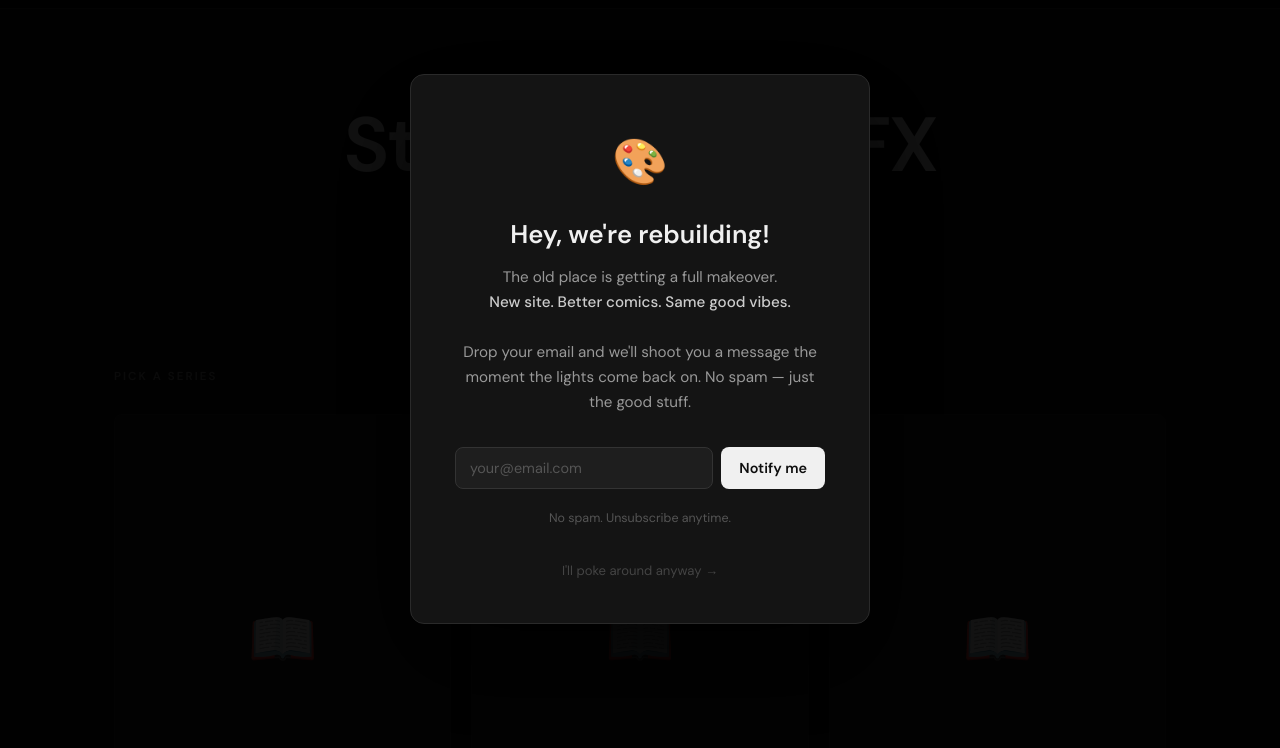
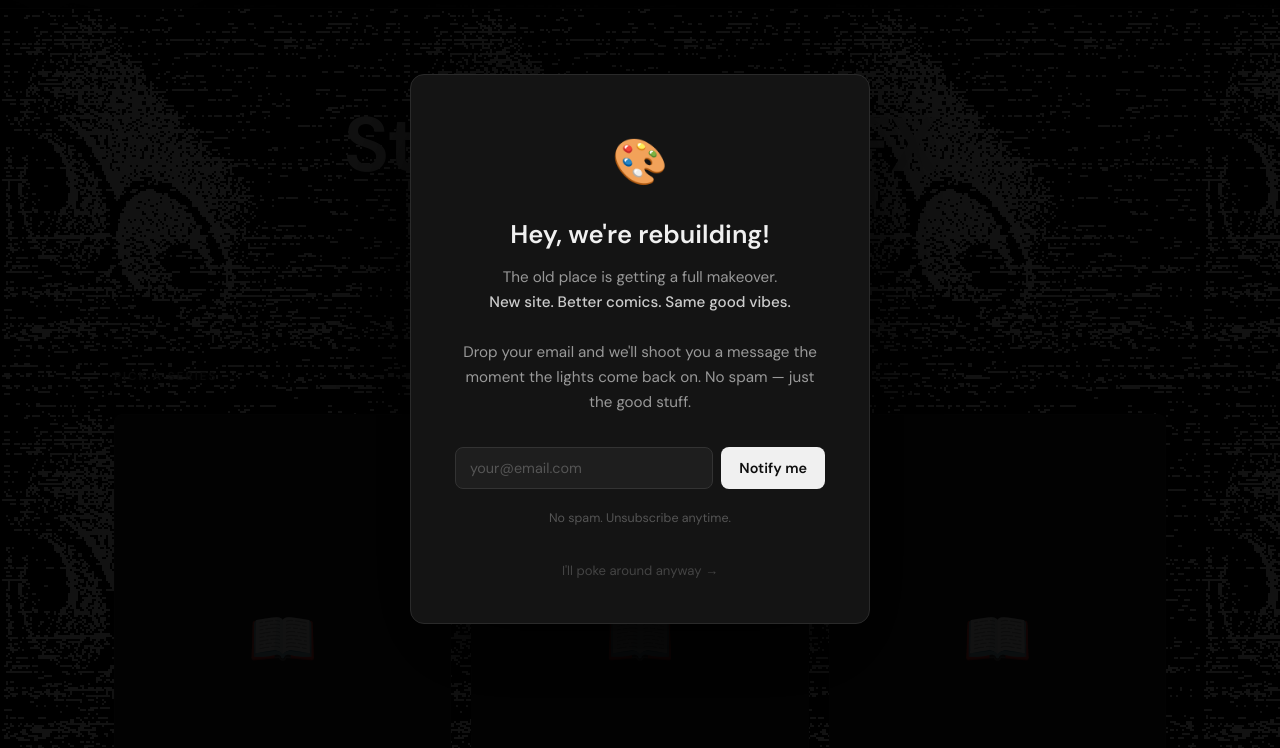
Before and after one commit to dustooned/staytoonedgfx, a website: page index.html in a window 1280 px wide. Shown: the part 51-799 px from the top of the page. Drawn offline with Linux system fonts and the light colour scheme; a web font is replaced by a local one.

Commit message:
Add tiled TV static background for non-series pages
- assets/site-bg.gif: animated TV static tile (generated in After Effects)
- css/style.css: body:not(.has-series-bg) tiles site-bg.gif on homepage, archive, about, 404

Co-Authored-By: Claude Sonnet 4.6 <noreply@anthropic.com>

```diff
--- a/css/style.css
+++ b/css/style.css
@@ -135,6 +135,12 @@ body {
   a, button, select, input, label, [role="button"], [tabindex] {
     cursor: url(../assets/cursor.png) 0 0, auto;
   }
+}
+
+/* Site-wide tiled background on non-series pages */
+body:not(.has-series-bg) {
+  background-image: url(../assets/site-bg.gif);
+  background-repeat: repeat;
 }
 
 /* Applied by JS when a series background image exists */
```
Also changed, not shown: assets/site-bg.gif (added).
